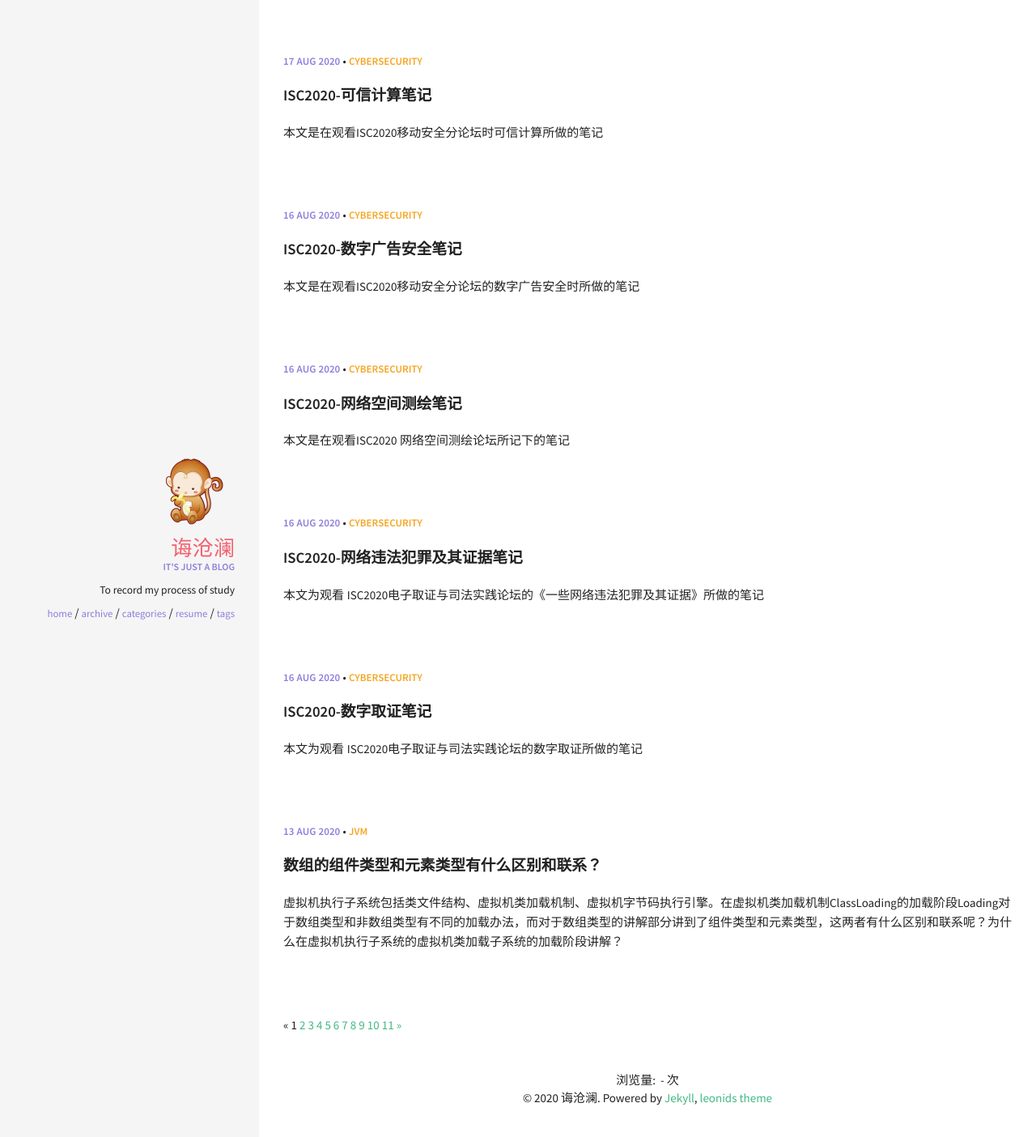
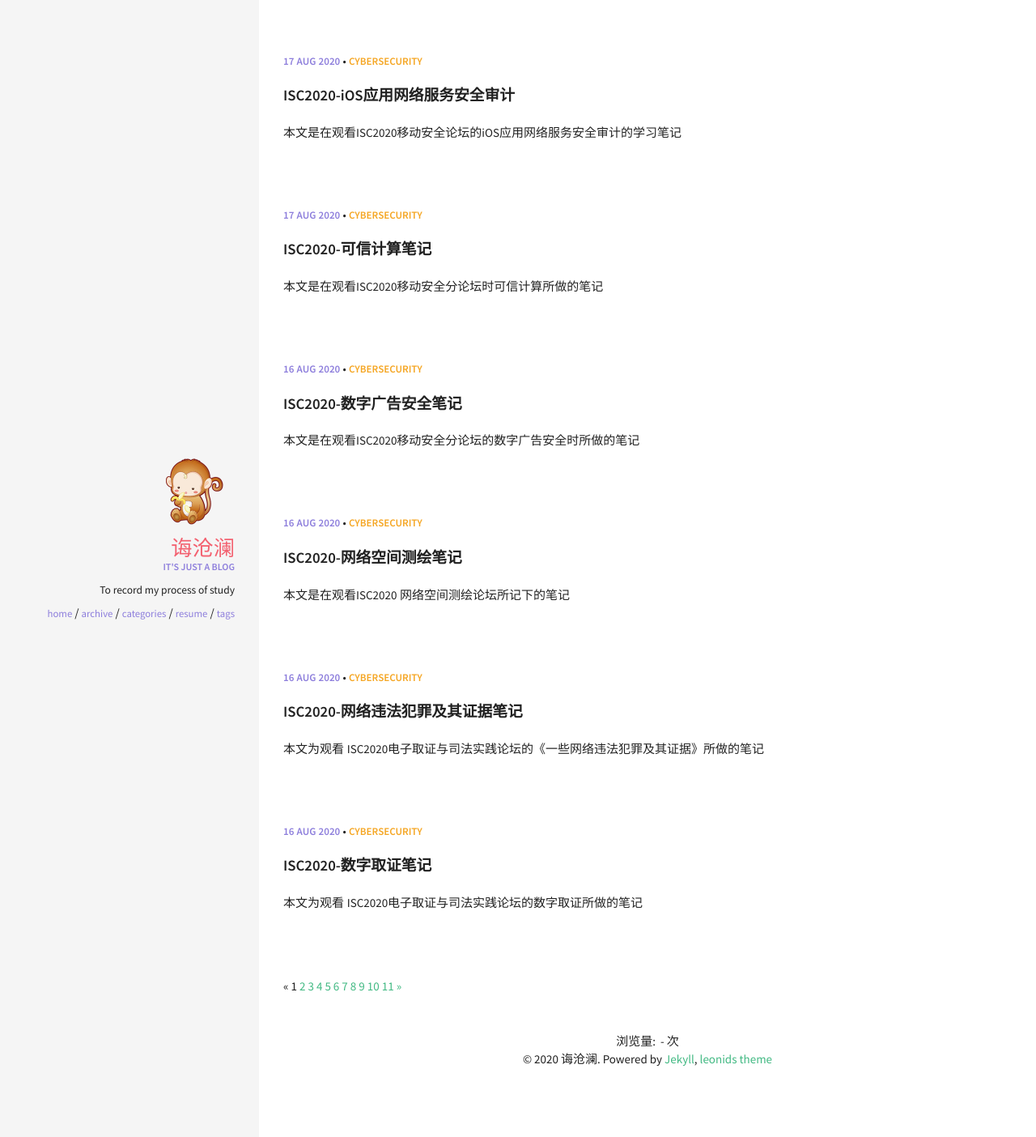
Before and after one commit to MonkeyDatabase/MonkeyDatabase.github.io, a Jekyll site: the page built from index.html, in a window 1280 px wide. Shown: the top 1404 px of the page at 81% size. Built offline with Jekyll 4.4.1, drawn with Linux system fonts in a browser that asks for light colours; the list of posts is cut into pages by our own code; comment, search, counter and statistics services are not loaded; a file with an impossible date is left out.

Commit message:
commit iossecurity

```diff
--- a/_posts/2020-08-17-iOSAppSecurity.md
+++ b/_posts/2020-08-17-iOSAppSecurity.md
@@ -2,8 +2,8 @@
 layout: post
 title: ISC2020-iOS应用网络服务安全审计
 excerpt: "本文是在观看ISC2020移动安全论坛的iOS应用网络服务安全审计的学习笔记"
-date:   2020-xx-xx xx:xx:00
-categories: [JVM]
+date:   2020-08-17 15:00:00
+categories: [CyberSecurity]
 comments: true
 ---
 
```
